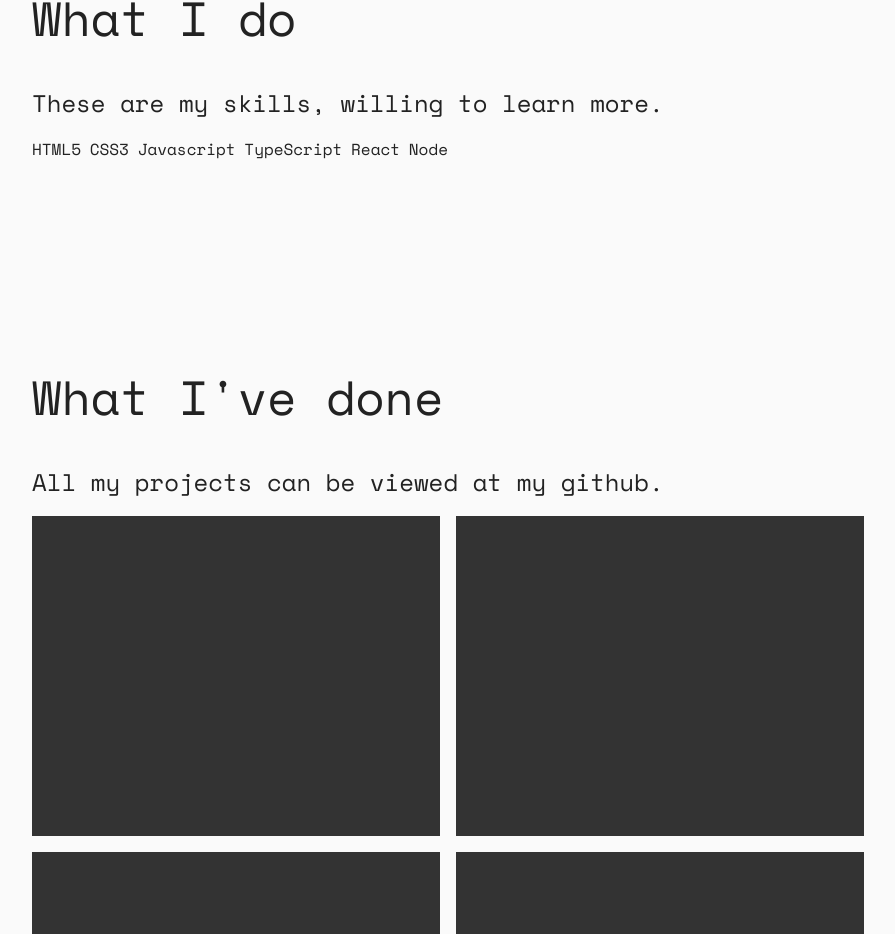
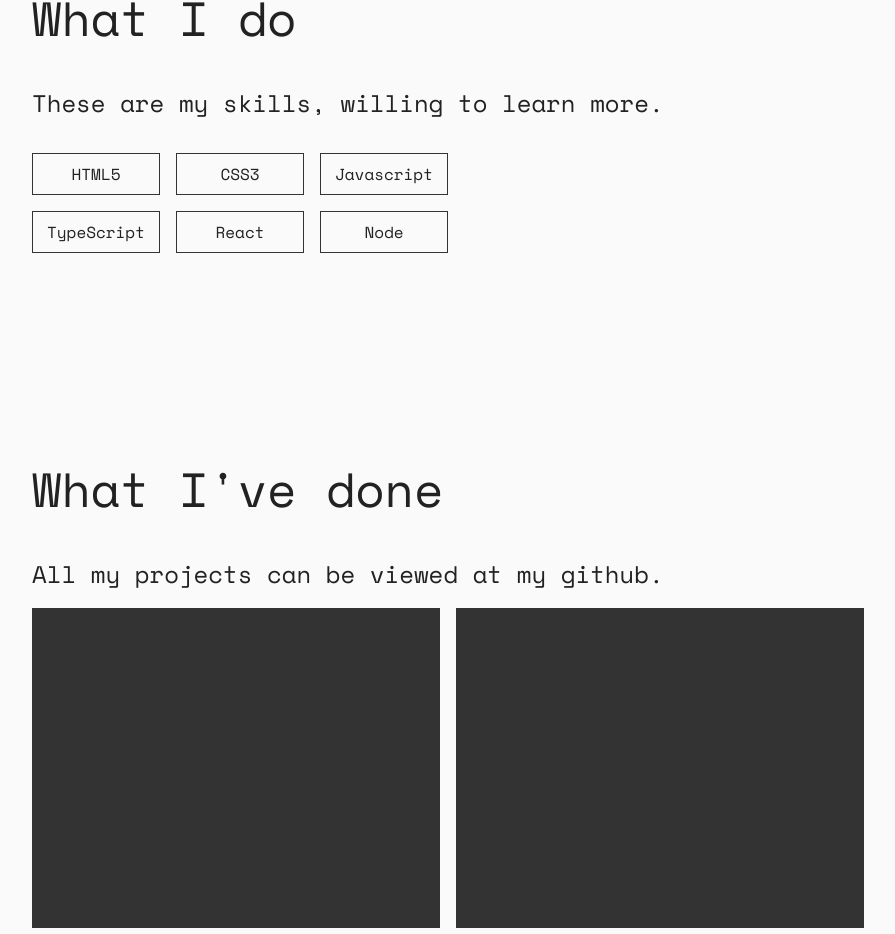
Before and after one commit to PetterFogel/portfolio, a React (Create React App) app: page / in a window 1280 px wide. Shown: the part 1397-2331 px from the top of the page, without its empty margins (192-1087 px from the left). Built offline with nearby package versions, Linux system fonts and the light colour scheme.

Commit message:
Add styling for displaying skills in skillslist.

```diff
--- a/src/styles/global.module.css
+++ b/src/styles/global.module.css
@@ -41,12 +41,20 @@
     font-size: 2rem;
 }
 
-/* === ABOUT === */
+/* === SKILLS === */
 .skillsHolder {
     width: 50%;
-    display: flex;
-    justify-content: space-between;
-    align-items: center;
+    display: grid;
+    grid-template-columns: repeat(3, 2fr);
+    gap: 1rem;
+    margin-top: 2rem;
+}
+
+.skillItemHolder {
+    /* background: #FDCD28; */
+    border: 1px solid #333;
+    text-align: center;
+    padding: 0.5rem;
 }
 
 /* === PROJECTS === */
```
